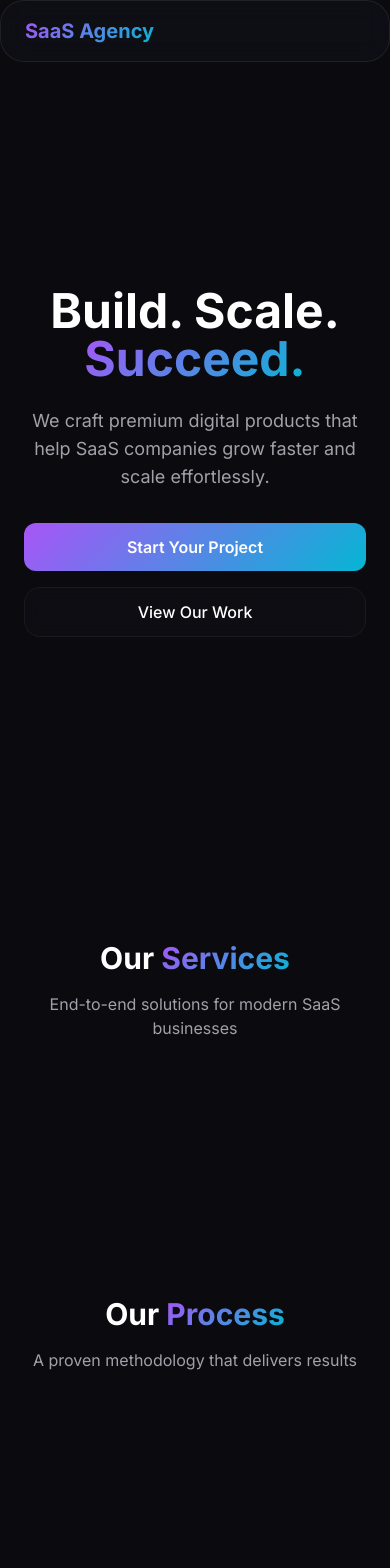
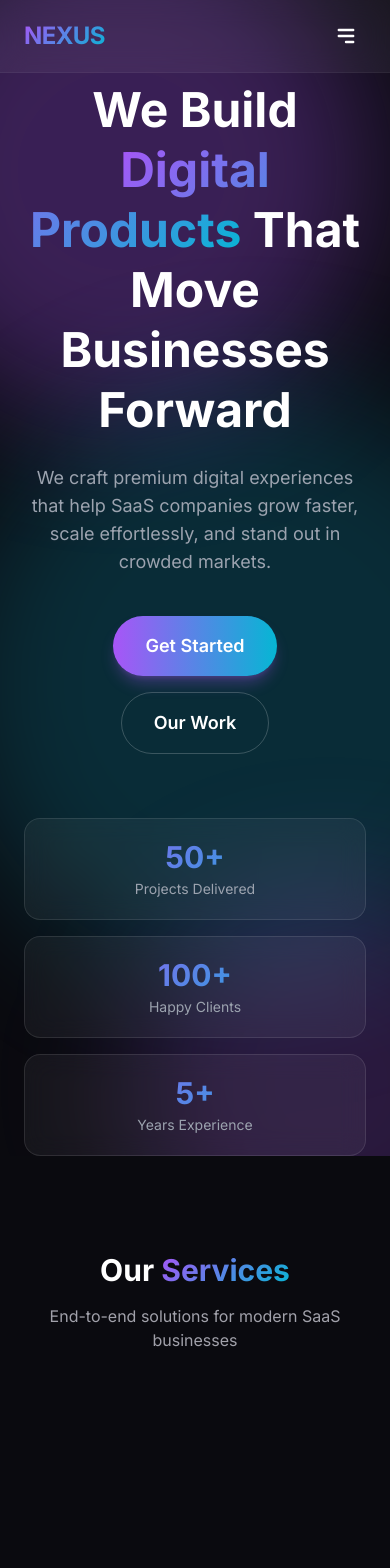
Before and after one commit to AyilvarRajKumar/My-saas, a React (Vite) app: page / in a window 390 px wide. Shown: the top 1568 px of the page. Built offline with nearby package versions, Linux system fonts and the light colour scheme.

Commit message:
feat: implement Header/Navbar and Hero section with glassmorphism, animations, and mobile menu

```diff
--- a/src/components/Header.tsx
+++ b/src/components/Header.tsx
@@ -1,16 +1,140 @@
+import { useState, useEffect } from 'react';
+import { motion, AnimatePresence, useReducedMotion } from 'framer-motion';
+import { HiMenuAlt3, HiX } from 'react-icons/hi';
+
+const navLinks = [
+  { label: 'Home', href: '#hero' },
+  { label: 'Services', href: '#services' },
+  { label: 'Work', href: '#portfolio' },
+  { label: 'About', href: '#process' },
+  { label: 'Contact', href: '#contact' },
+];
+
 const Header = () => {
+  const [scrolled, setScrolled] = useState(false);
+  const [mobileOpen, setMobileOpen] = useState(false);
+  const shouldReduceMotion = useReducedMotion();
+
+  useEffect(() => {
+    const handleScroll = () => {
+      setScrolled(window.scrollY > 50);
+    };
+    window.addEventListener('scroll', handleScroll, { passive: true });
+    return () => window.removeEventListener('scroll', handleScroll);
+  }, []);
+
+  // Lock body scroll when mobile menu is open
+  useEffect(() => {
+    if (mobileOpen) {
+      document.body.style.overflow = 'hidden';
+    } else {
+      document.body.style.overflow = '';
+    }
+    return () => {
+      document.body.style.overflow = '';
+    };
+  }, [mobileOpen]);
+
+  const handleNavClick = () => {
+    setMobileOpen(false);
+  };
+
   return (
-    <header className="fixed top-0 left-0 right-0 z-50 glass">
+    <header
+      className={`fixed top-0 left-0 right-0 z-50 transition-all duration-300 ${
+        scrolled
+          ? 'bg-background/80 backdrop-blur-lg border-b border-white/10 shadow-lg shadow-black/20'
+          : 'bg-white/5 backdrop-blur-md border-b border-white/5'
+      }`}
+    >
       <nav className="max-w-7xl mx-auto px-6 py-4 flex items-center justify-between">
-        <div className="text-xl font-bold gradient-text">SaaS Agency</div>
+        {/* Logo */}
+        <a href="#hero" className="text-2xl font-bold gradient-text tracking-tight">
+          NEXUS
+        </a>
+
+        {/* Desktop Nav Links */}
         <div className="hidden md:flex items-center gap-8">
-          <a href="#services" className="text-muted hover:text-white transition-colors">Services</a>
-          <a href="#process" className="text-muted hover:text-white transition-colors">Process</a>
-          <a href="#portfolio" className="text-muted hover:text-white transition-colors">Portfolio</a>
-          <a href="#pricing" className="text-muted hover:text-white transition-colors">Pricing</a>
-          <a href="#contact" className="btn-primary text-sm">Get Started</a>
+          {navLinks.map((link) => (
+            <a
+              key={link.href}
+              href={link.href}
+              className="text-gray-300 hover:text-white transition-colors duration-200 text-sm font-medium"
+            >
+              {link.label}
+            </a>
+          ))}
         </div>
+
+        {/* Desktop CTA */}
+        <a
+          href="#contact"
+          className="hidden md:inline-flex items-center px-6 py-2.5 rounded-full bg-gradient-to-r from-accent-purple to-accent-cyan text-white text-sm font-semibold hover:scale-105 transition-transform duration-200 shadow-lg shadow-accent-purple/25"
+        >
+          Book a Call
+        </a>
+
+        {/* Mobile Hamburger Button */}
+        <button
+          onClick={() => setMobileOpen(!mobileOpen)}
+          className="md:hidden relative z-50 p-2 text-white"
+          aria-label={mobileOpen ? 'Close menu' : 'Open menu'}
+        >
+          {mobileOpen ? <HiX size={24} /> : <HiMenuAlt3 size={24} />}
+        </button>
       </nav>
+
+      {/* Mobile Menu */}
+      <AnimatePresence>
+        {mobileOpen && (
+          <>
+            {/* Overlay */}
+            <motion.div
+              initial={{ opacity: 0 }}
+              animate={{ opacity: 1 }}
+              exit={{ opacity: 0 }}
+              transition={{ duration: shouldReduceMotion ? 0 : 0.2 }}
+              className="fixed inset-0 bg-black/60 backdrop-blur-sm z-40 md:hidden"
+              onClick={() => setMobileOpen(false)}
+            />
+
+            {/* Slide-in Panel */}
+            <motion.div
+              initial={{ x: '100%' }}
+              animate={{ x: 0 }}
+              exit={{ x: '100%' }}
+              transition={{
+                type: 'spring',
+                damping: 25,
+                stiffness: 200,
+                duration: shouldReduceMotion ? 0 : undefined,
+              }}
+              className="fixed top-0 right-0 h-full w-[75%] max-w-sm bg-surface/95 backdrop-blur-lg border-l border-white/10 z-40 md:hidden flex flex-col pt-24 px-8"
+            >
+              <div className="flex flex-col gap-6">
+                {navLinks.map((link) => (
+                  <a
+                    key={link.href}
+                    href={link.href}
+                    onClick={handleNavClick}
+                    className="text-lg font-medium text-gray-200 hover:text-white transition-colors duration-200"
+                  >
+                    {link.label}
+                  </a>
+                ))}
+              </div>
+
+              <a
+                href="#contact"
+                onClick={handleNavClick}
+                className="mt-8 inline-flex items-center justify-center px-6 py-3 rounded-full bg-gradient-to-r from-accent-purple to-accent-cyan text-white font-semibold hover:scale-105 transition-transform duration-200"
+              >
+                Book a Call
+              </a>
+            </motion.div>
+          </>
+        )}
+      </AnimatePresence>
     </header>
   );
 };
--- a/src/components/Hero.tsx
+++ b/src/components/Hero.tsx
@@ -1,20 +1,118 @@
+import { motion, useScroll, useTransform, useReducedMotion } from 'framer-motion';
+import { useRef } from 'react';
+import { fadeInUp, staggerContainer } from '../utils/animations';
+
+const stats = [
+  { value: '50+', label: 'Projects Delivered' },
+  { value: '100+', label: 'Happy Clients' },
+  { value: '5+', label: 'Years Experience' },
+];
+
 const Hero = () => {
+  const sectionRef = useRef<HTMLElement>(null);
+  const shouldReduceMotion = useReducedMotion();
+
+  const { scrollYProgress } = useScroll({
+    target: sectionRef,
+    offset: ['start start', 'end start'],
+  });
+
+  // Parallax transforms for floating blobs
+  const blob1Y = useTransform(scrollYProgress, [0, 1], [0, 150]);
+  const blob2Y = useTransform(scrollYProgress, [0, 1], [0, 200]);
+  const blob3Y = useTransform(scrollYProgress, [0, 1], [0, 100]);
+
+  const animationProps = shouldReduceMotion
+    ? { initial: undefined, animate: undefined, variants: undefined }
+    : {};
+
   return (
-    <section id="hero" className="min-h-screen flex items-center justify-center px-6 pt-20">
-      <div className="max-w-4xl text-center">
-        <h1 className="text-5xl md:text-7xl font-bold mb-6">
-          Build. Scale. <span className="gradient-text">Succeed.</span>
-        </h1>
-        <p className="text-muted text-lg md:text-xl mb-8 max-w-2xl mx-auto">
-          We craft premium digital products that help SaaS companies grow faster and scale effortlessly.
-        </p>
-        <div className="flex flex-col sm:flex-row gap-4 justify-center">
-          <a href="#contact" className="btn-primary">Start Your Project</a>
-          <a href="#portfolio" className="glass-sm px-8 py-3 font-medium hover:bg-surface/80 transition-colors text-center">
-            View Our Work
+    <section
+      ref={sectionRef}
+      id="hero"
+      className="relative min-h-screen flex items-center justify-center px-6 pt-20 overflow-hidden"
+    >
+      {/* Floating Gradient Blobs */}
+      <div className="absolute inset-0 pointer-events-none" aria-hidden="true">
+        <motion.div
+          style={shouldReduceMotion ? {} : { y: blob1Y }}
+          className="absolute -top-20 -left-32 w-[500px] h-[500px] bg-accent-purple/30 rounded-full blur-3xl"
+        />
+        <motion.div
+          style={shouldReduceMotion ? {} : { y: blob2Y }}
+          className="absolute top-1/3 -right-40 w-[600px] h-[600px] bg-accent-cyan/20 rounded-full blur-3xl"
+        />
+        <motion.div
+          style={shouldReduceMotion ? {} : { y: blob3Y }}
+          className="absolute -bottom-32 left-1/3 w-[400px] h-[400px] bg-accent-purple/20 rounded-full blur-3xl"
+        />
+      </div>
+
+      {/* Hero Content */}
+      <motion.div
+        className="relative z-10 max-w-5xl text-center"
+        variants={shouldReduceMotion ? undefined : staggerContainer}
+        initial={shouldReduceMotion ? undefined : 'hidden'}
+        animate={shouldReduceMotion ? undefined : 'visible'}
+        {...animationProps}
+      >
+        {/* Headline */}
+        <motion.h1
+          variants={shouldReduceMotion ? undefined : fadeInUp}
+          className="text-5xl md:text-7xl lg:text-8xl font-bold leading-tight mb-6"
+        >
+          We Build{' '}
+          <span className="gradient-text">Digital Products</span>
+          <br className="hidden sm:block" />
+          {' '}That Move Businesses Forward
+        </motion.h1>
+
+        {/* Subheadline */}
+        <motion.p
+          variants={shouldReduceMotion ? undefined : fadeInUp}
+          className="text-gray-400 text-lg md:text-xl max-w-2xl mx-auto mb-10"
+        >
+          We craft premium digital experiences that help SaaS companies grow
+          faster, scale effortlessly, and stand out in crowded markets.
+        </motion.p>
+
+        {/* CTAs */}
+        <motion.div
+          variants={shouldReduceMotion ? undefined : fadeInUp}
+          className="flex flex-col sm:flex-row gap-4 justify-center items-center mb-16"
+        >
+          <a
+            href="#contact"
+            className="inline-flex items-center px-8 py-4 rounded-full bg-gradient-to-r from-accent-purple to-accent-cyan text-white font-semibold text-lg hover:scale-105 transition-transform duration-200 shadow-lg shadow-accent-purple/30 hover:shadow-accent-purple/50"
+          >
+            Get Started
           </a>
-        </div>
-      </div>
+          <a
+            href="#portfolio"
+            className="inline-flex items-center px-8 py-4 rounded-full border border-white/20 text-white font-semibold text-lg hover:scale-105 hover:bg-white/5 transition-all duration-200"
+          >
+            Our Work
+          </a>
+        </motion.div>
+
+        {/* Trust Bar */}
+        <motion.div
+          variants={shouldReduceMotion ? undefined : fadeInUp}
+          className="grid grid-cols-1 sm:grid-cols-3 gap-4 max-w-3xl mx-auto"
+        >
+          {stats.map((stat) => (
+            <div
+              key={stat.label}
+              className="bg-white/5 backdrop-blur-md border border-white/10 rounded-2xl px-6 py-5 text-center"
+            >
+              <div className="text-3xl md:text-4xl font-bold gradient-text mb-1">
+                {stat.value}
+              </div>
+              <div className="text-gray-400 text-sm">{stat.label}</div>
+            </div>
+          ))}
+        </motion.div>
+      </motion.div>
     </section>
   );
 };
--- /dev/null
+++ b/src/utils/animations.ts
@@ -0,0 +1,48 @@
+import type { Variants } from 'framer-motion';
+
+export const fadeInUp: Variants = {
+  hidden: { opacity: 0, y: 40 },
+  visible: {
+    opacity: 1,
+    y: 0,
+    transition: { duration: 0.6, ease: 'easeOut' },
+  },
+};
+
+export const fadeInLeft: Variants = {
+  hidden: { opacity: 0, x: -40 },
+  visible: {
+    opacity: 1,
+    x: 0,
+    transition: { duration: 0.6, ease: 'easeOut' },
+  },
+};
+
+export const fadeInRight: Variants = {
+  hidden: { opacity: 0, x: 40 },
+  visible: {
+    opacity: 1,
+    x: 0,
+    transition: { duration: 0.6, ease: 'easeOut' },
+  },
+};
+
+export const staggerContainer: Variants = {
+  hidden: { opacity: 0 },
+  visible: {
+    opacity: 1,
+    transition: {
+      staggerChildren: 0.15,
+      delayChildren: 0.1,
+    },
+  },
+};
+
+export const scaleIn: Variants = {
+  hidden: { scale: 0.8, opacity: 0 },
+  visible: {
+    scale: 1,
+    opacity: 1,
+    transition: { duration: 0.5, ease: 'easeOut' },
+  },
+};
```
Also changed, not shown: .agents/tasks/task-saas-landing-page/features/FEAT-002.json.
